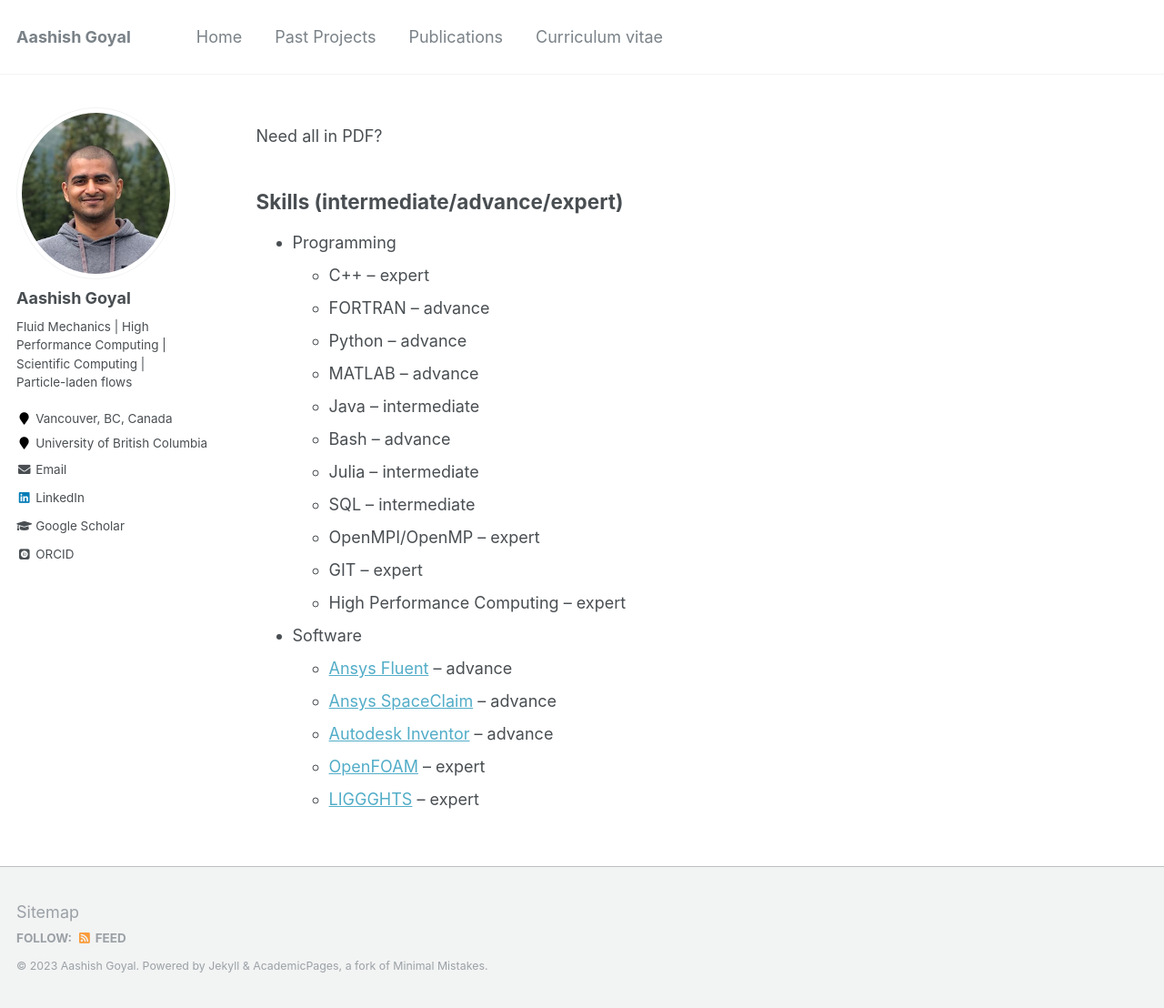
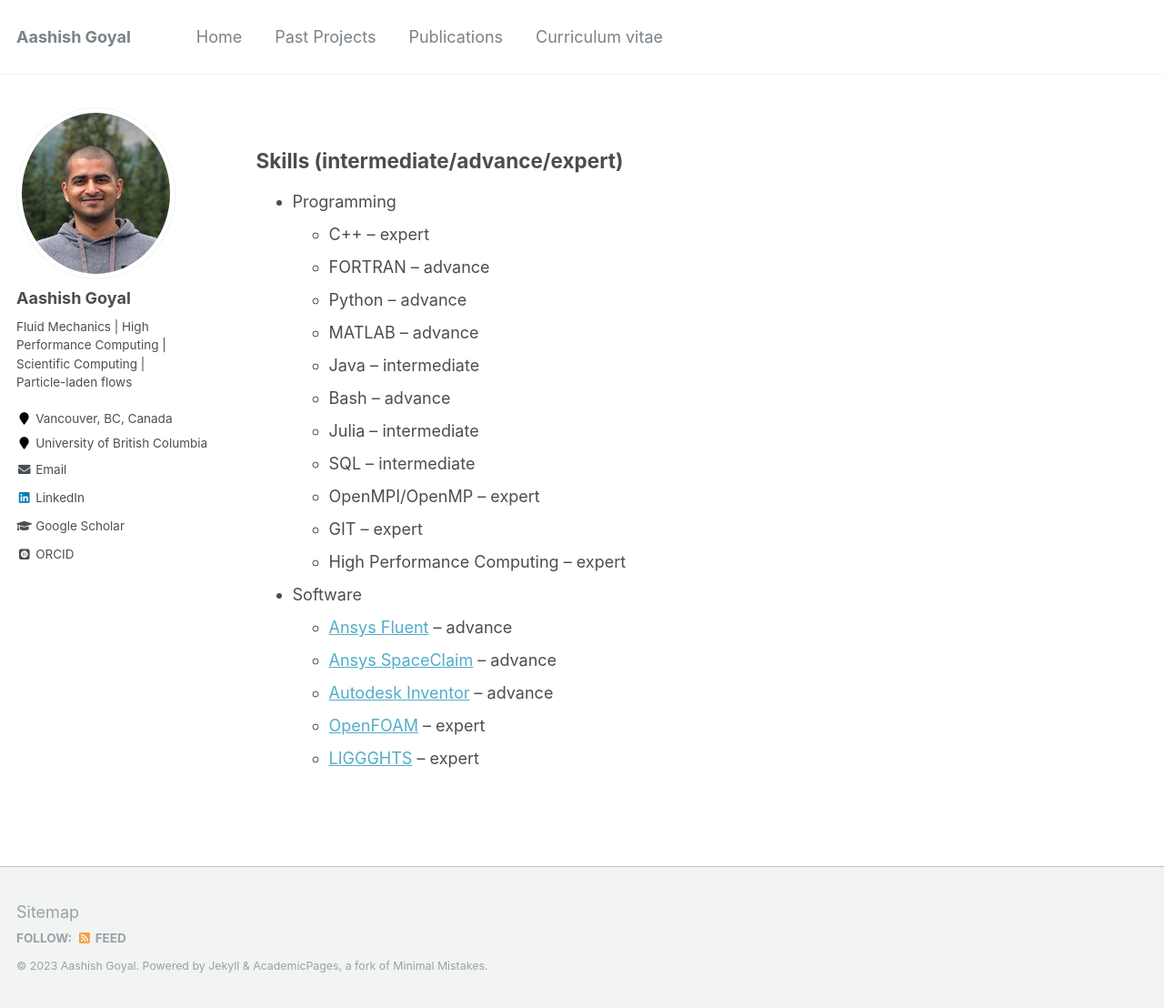
Before and after one commit to aashishgoyal0110/aashishgoyal0110.github.io, a Jekyll site: the page built from _pages/cv.md, in a window 1280 px wide and 1108 px high. Shown: the whole window at 91% size. Built offline with Jekyll 4.4.1, drawn with Linux system fonts in a browser that asks for light colours; some web fonts are replaced.

Commit message:
Update cv.md

```diff
--- a/_pages/cv.md
+++ b/_pages/cv.md
@@ -5,9 +5,9 @@ permalink: /curriculum_vitae/
 author_profile: true
 ---
 
-Need all in PDF?
+<!--Need all in PDF?
 
-<!--Download <a href="../files/AashishGoyal_CV.pdf" target="_blank">AashishGoyal_CV.pdf</a> -->
+Download <a href="../files/AashishGoyal_CV.pdf" target="_blank">AashishGoyal_CV.pdf</a> -->
 
 <!-- <p style="text-align:left; color:Black; font-size:30px; font-weight:bold;">
 Skills (intermediate/advance/expert)
```
